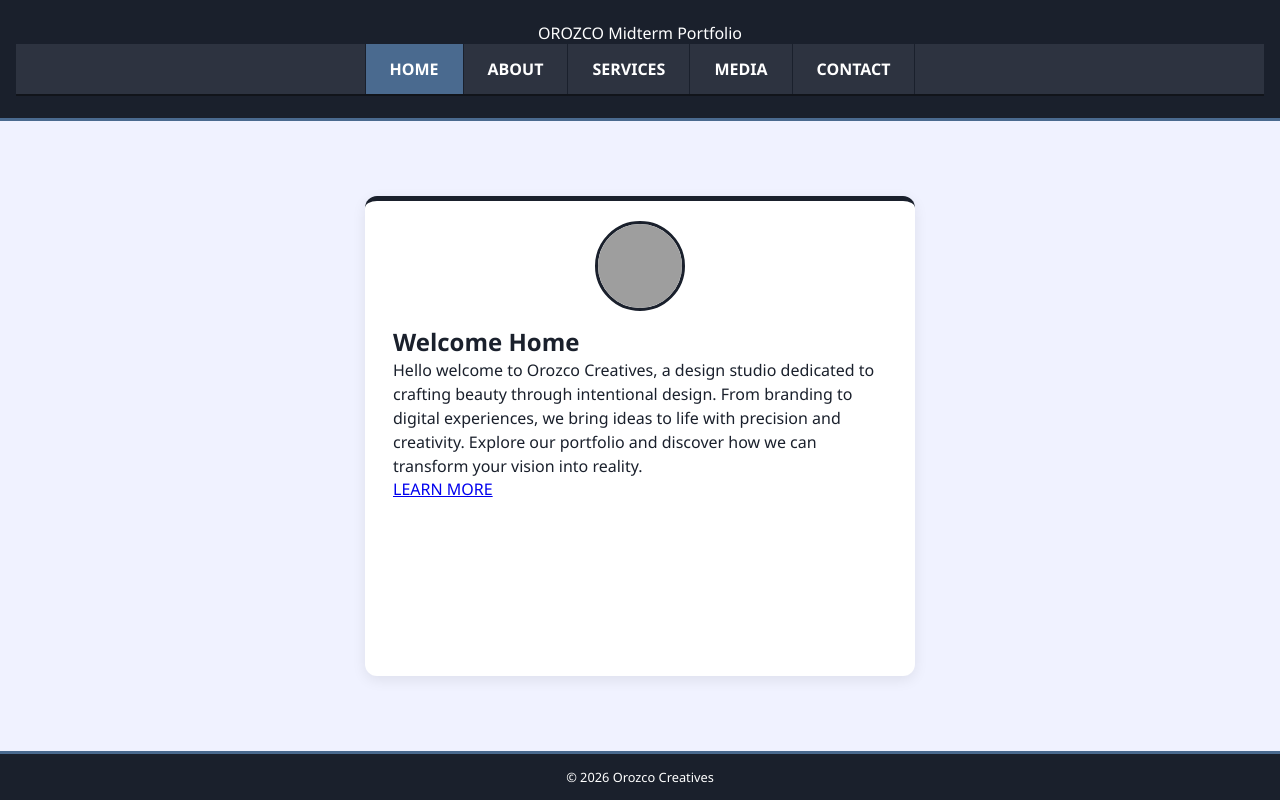
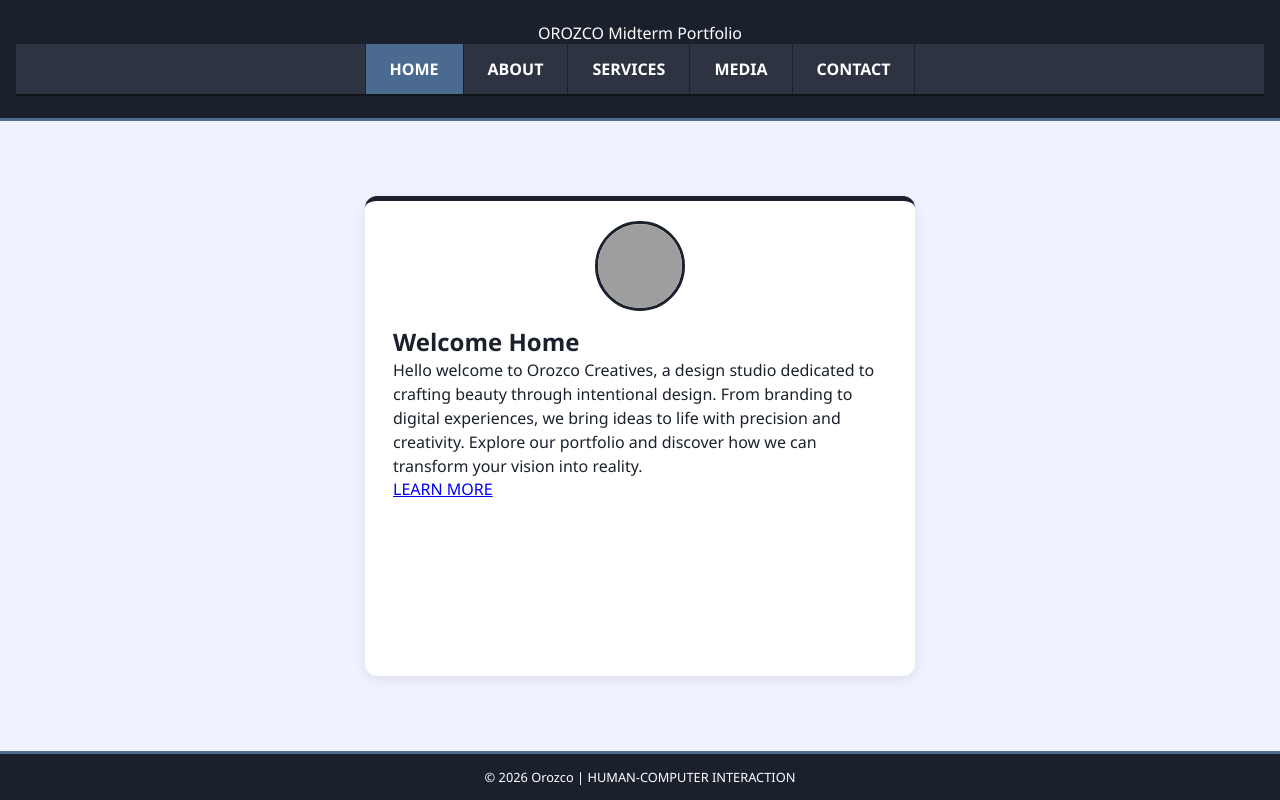
Before and after one commit to OrozcoJohnv/HUMCOM1-Midterm-Examination, a plain HTML site: page index.html in a window 1280 px wide. Drawn offline with Linux system fonts and the light colour scheme; grey boxes are pictures that could not be loaded.

```diff
--- a/index.html
+++ b/index.html
@@ -41,7 +41,7 @@
         </section>
     </main>
     <footer>
-        © 2026 Orozco Creatives
+        &copy; 2026 Orozco | HUMAN-COMPUTER INTERACTION
     </footer>
 
 </body>
```
Also changed, not shown: about.html (+1 -1 lines), contact.html (+1 -1 lines), media.html (+1 -1 lines), services.html (+1 -1 lines).
